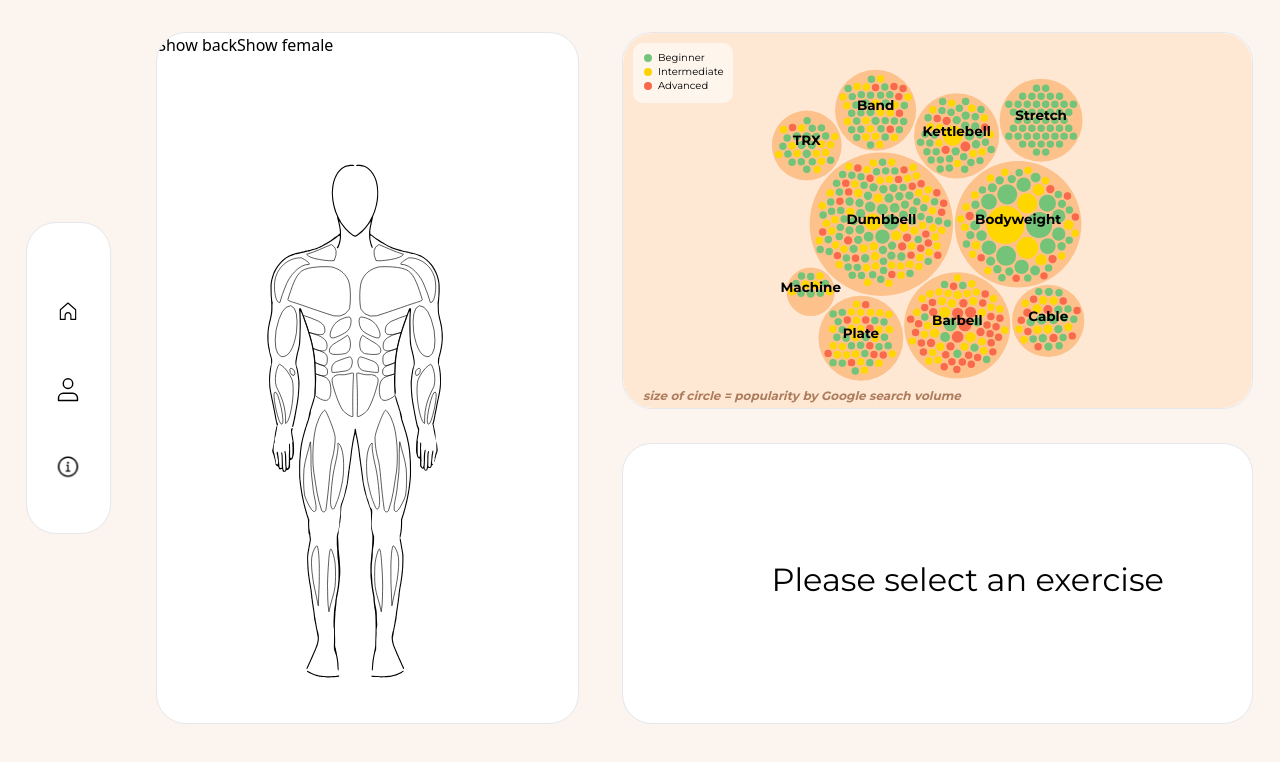
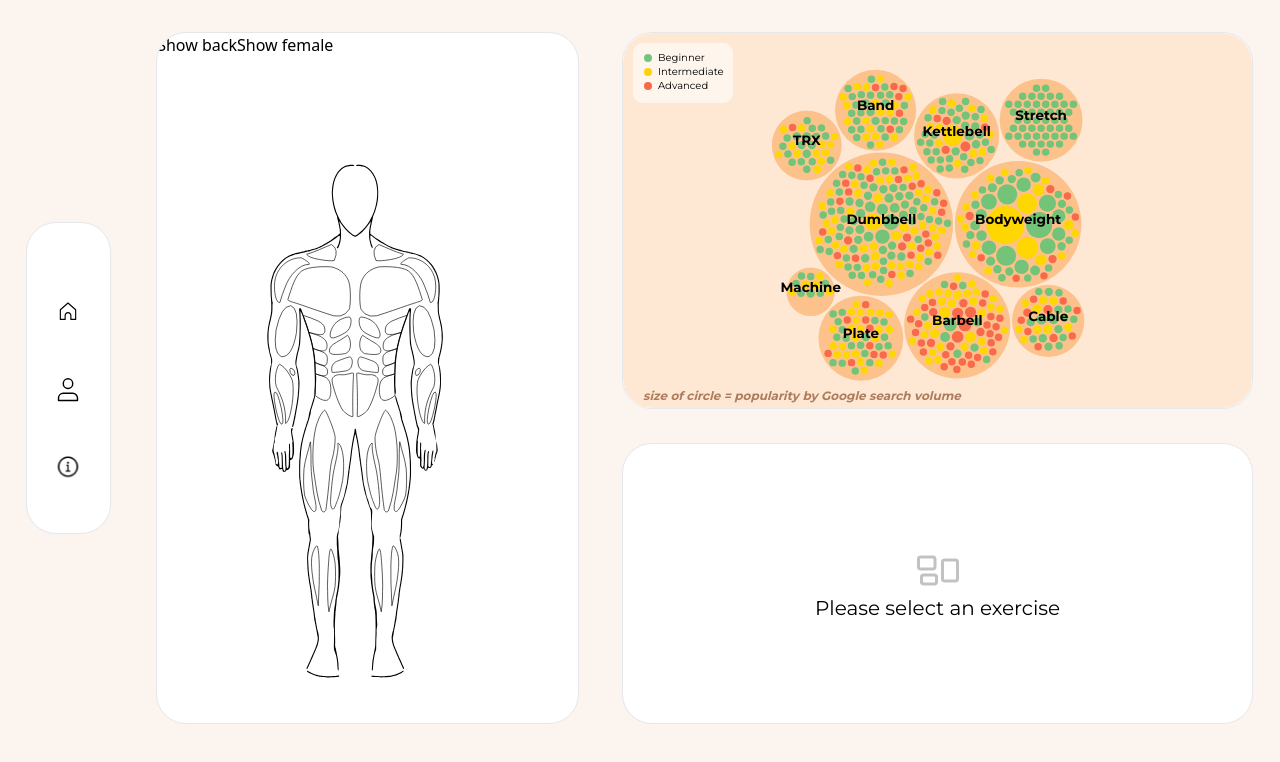
Before and after one commit to ernum/Vizercise, a Next.js app in the folder vizercise/: page / in a window 1280 px wide. Shown: the top 762 px of the page. Built offline with nearby package versions, Linux system fonts and the light colour scheme.

Commit message:
feat: update empty table view

```diff
--- a/vizercise/pages/index.js
+++ b/vizercise/pages/index.js
@@ -42,9 +42,14 @@ export default function Home() {
   function ExerciseVisualisation() {
     if (!exerciseSelected) {
       return (
-        <p className="absolute font-montserrat font-normal text-[32px] leading-10 left-[23.6%] top-[41.4%]">
+        <div class="h-full flex flex-col text-center items-center justify-center">
+          <svg xmlns="http://www.w3.org/2000/svg" opacity="0.4" fill="none" stroke="#696969" viewBox="0 0 24 24" stroke-width="1.5" class="w-12 h-12">
+            <path stroke-linecap="round" stroke-linejoin="round" d="M2.25 7.125C2.25 6.504 2.754 6 3.375 6h6c.621 0 1.125.504 1.125 1.125v3.75c0 .621-.504 1.125-1.125 1.125h-6a1.125 1.125 0 01-1.125-1.125v-3.75zM14.25 8.625c0-.621.504-1.125 1.125-1.125h5.25c.621 0 1.125.504 1.125 1.125v8.25c0 .621-.504 1.125-1.125 1.125h-5.25a1.125 1.125 0 01-1.125-1.125v-8.25zM3.75 16.125c0-.621.504-1.125 1.125-1.125h5.25c.621 0 1.125.504 1.125 1.125v2.25c0 .621-.504 1.125-1.125 1.125h-5.25a1.125 1.125 0 01-1.125-1.125v-2.25z" />
+          </svg>
+          <p className="font-montserrat font-normal text-[20px] w-[50%]">
           Please select an exercise
-        </p>
+          </p>
+        </div>
       );
     } else {
       return (
```
